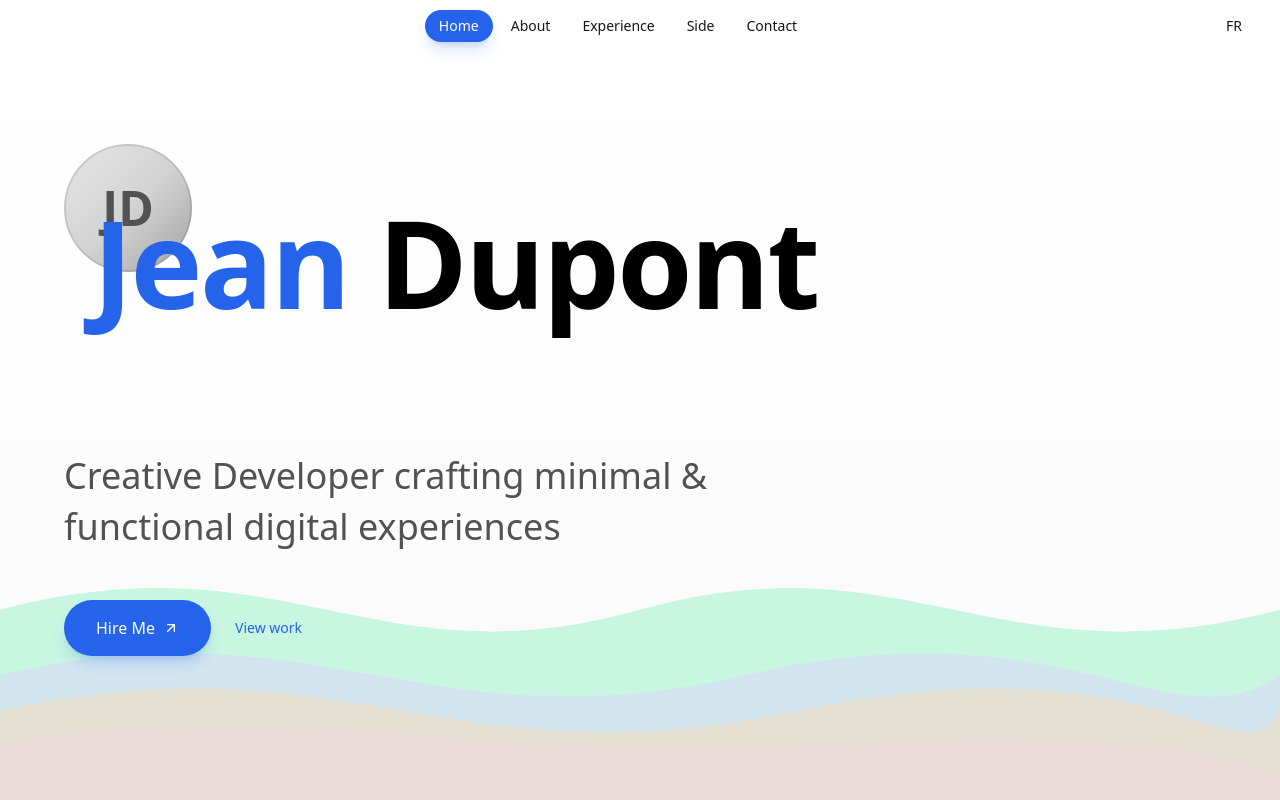
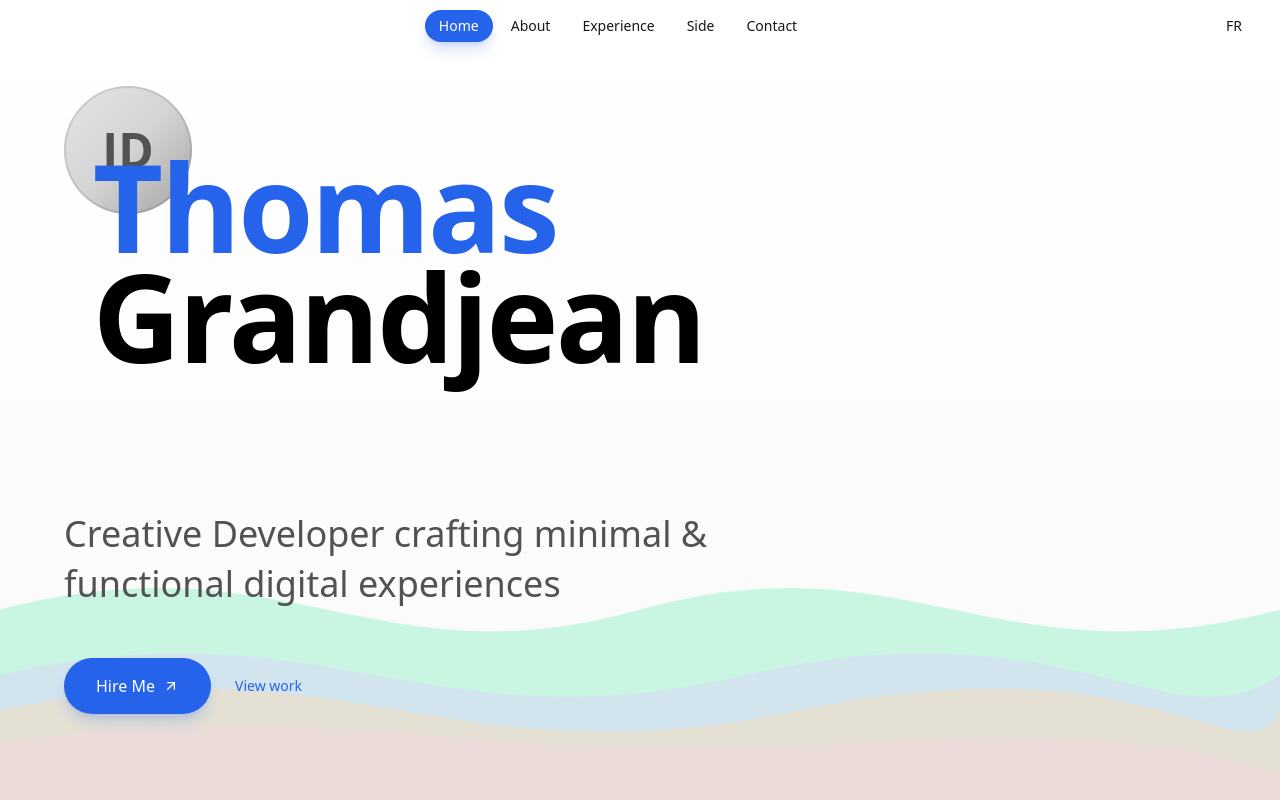
Before and after one commit to tomSample/cv-bento, a Next.js app: page /en in a window 1280 px wide. Shown: the top 800 px of the page. Built offline with nearby package versions, Linux system fonts and the light colour scheme.

Commit message:
update pour permettre déploiement vercel

```diff
--- a/messages/en.json
+++ b/messages/en.json
@@ -9,7 +9,7 @@
   },
   "hero": {
     "badge": "Available for work",
-    "name": "Jean Dupont",
+    "name": "Thomas Grandjean",
     "title": "Creative Developer crafting minimal & functional digital experiences",
     "cta": {
       "contact": "Get in touch",
@@ -196,7 +196,7 @@
     ]
   },
   "footer": {
-    "copyright": "© 2024 Jean Dupont",
+    "copyright": "© 2024 Thomas Grandjean",
     "built": "Built with Next.js & Tailwind"
   }
 }
--- a/messages/fr.json
+++ b/messages/fr.json
@@ -9,7 +9,7 @@
   },
   "hero": {
     "badge": "Disponible pour des projets",
-    "name": "Jean Dupont",
+    "name": "Thomas Grandjean",
     "title": "Développeur créatif créant des expériences numériques minimales et fonctionnelles",
     "cta": {
       "contact": "Me contacter",
@@ -196,7 +196,7 @@
     ]
   },
   "footer": {
-    "copyright": "© 2024 Jean Dupont",
+    "copyright": "© 2024 Thomas Grandjean",
     "built": "Créé avec Next.js & Tailwind"
   }
 }
--- a/src/app/[locale]/layout.tsx
+++ b/src/app/[locale]/layout.tsx
@@ -89,7 +89,7 @@ export default async function LocaleLayout({
   params,
 }: {
   children: React.ReactNode;
-  params: { locale: string };
+  params: Promise<{ locale: string }>;
 }) {
   const { locale } = await params;
 
```
